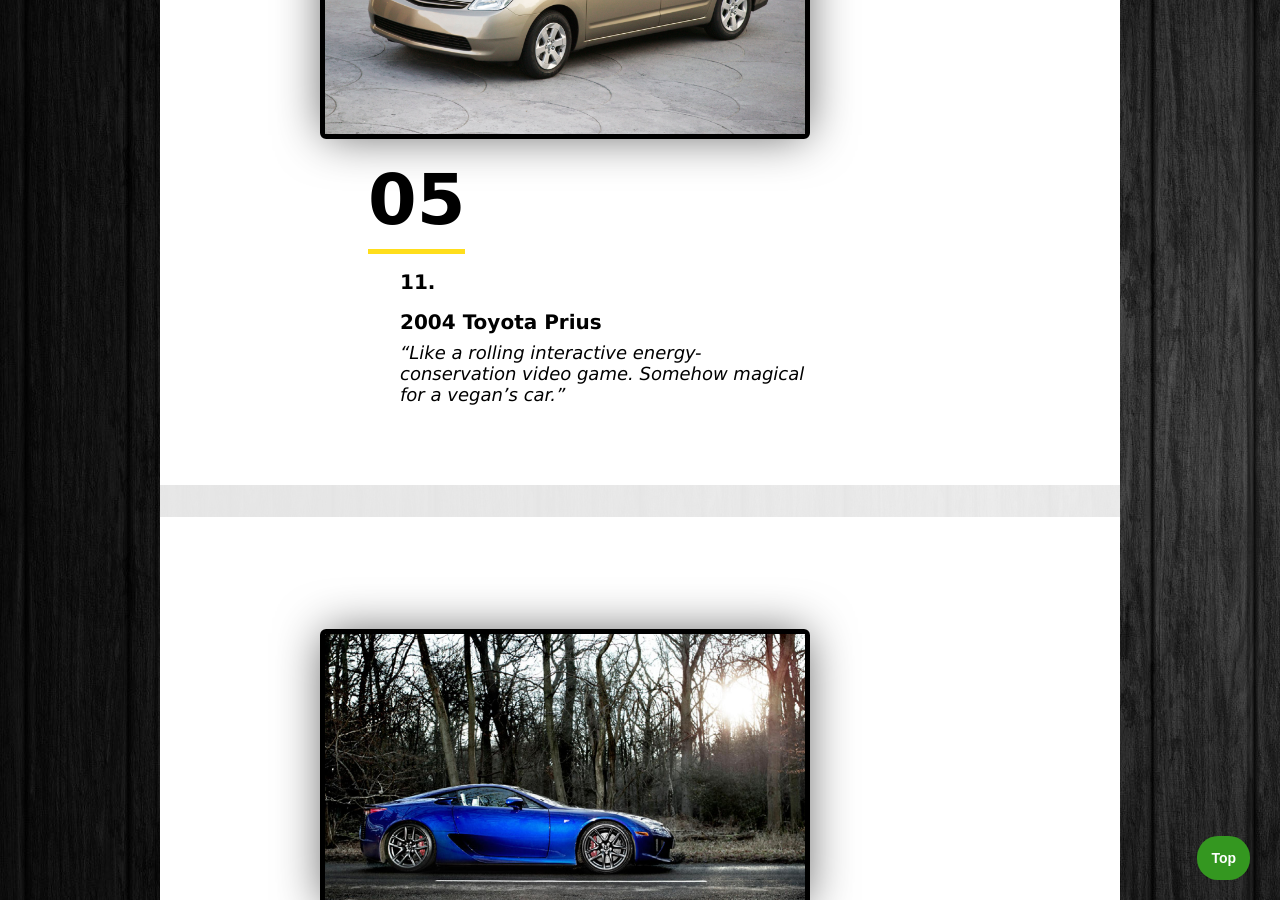
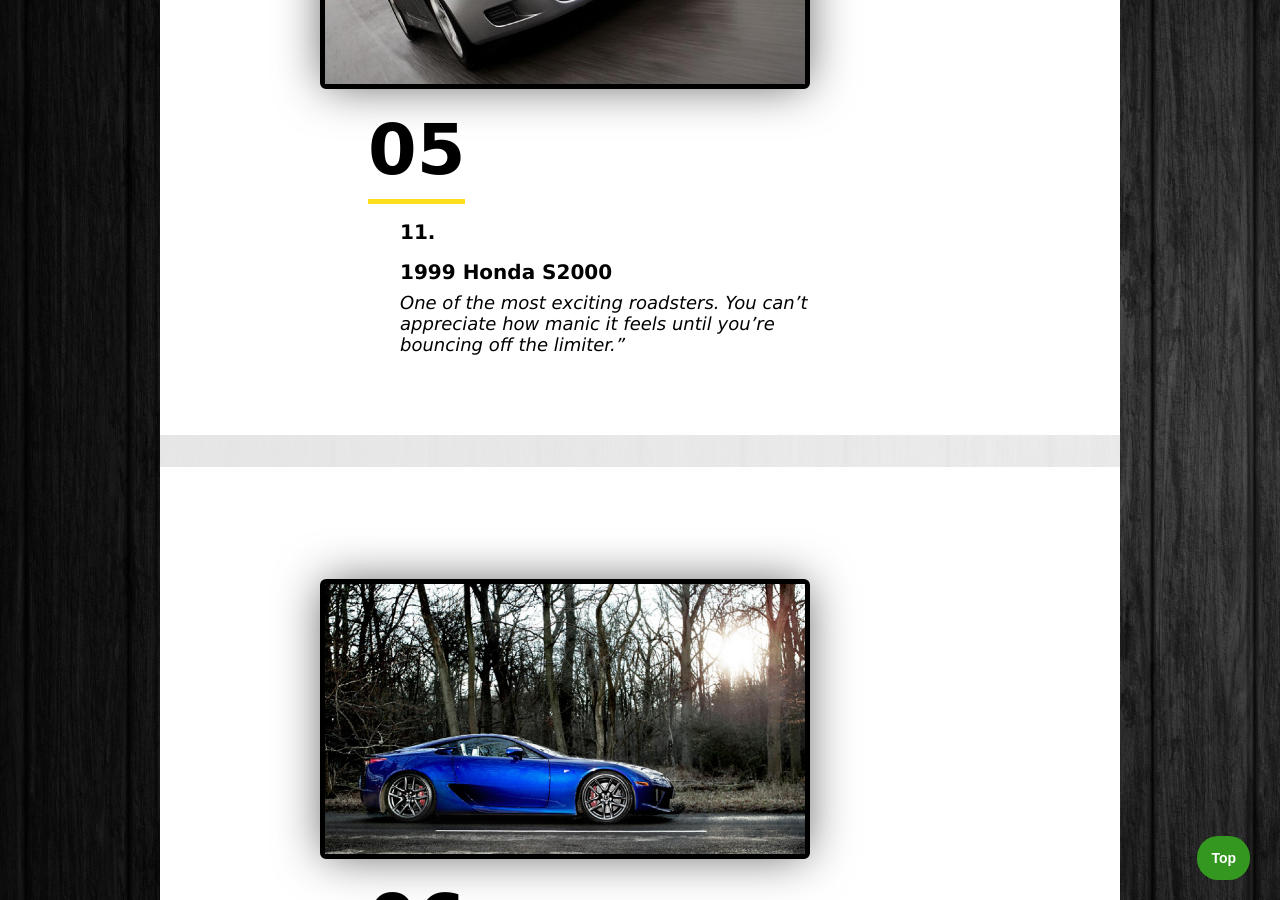
Before and after one commit to Ghotda/jekyll-cars, a Jekyll site: the page docs/top15.html, which Jekyll copies as it is, in a window 1280 px wide and 900 px high, scrolled down 3550 px. Built offline with Jekyll 4.4.1, drawn with Linux system fonts in a browser that asks for light colours; nearby versions of some CDN libraries.

Commit message:
Initial comment

```diff
--- a/_layouts/top15.html
+++ b/_layouts/top15.html
@@ -70,8 +70,8 @@
             <div class="desc">
                 <p class="num"><span>05</span></p>
                 <span class="count">11.</span>
-                <p>2004 Toyota Prius</p>
-                <p>“Like a rolling interactive energy-conservation video game. Somehow magical for a vegan’s car.”</p>
+                <p>1999 Honda S2000</p>
+                <p>One of the most exciting roadsters. You can’t appreciate how manic it feels until you’re bouncing off the limiter.”</p>
             </div>
         </section>
         <section>
--- a/docs/feed.xml
+++ b/docs/feed.xml
@@ -1,4 +1,4 @@
-<?xml version="1.0" encoding="utf-8"?><feed xmlns="http://www.w3.org/2005/Atom" ><generator uri="https://jekyllrb.com/" version="3.8.5">Jekyll</generator><link href="http://localhost:4000/jekyll-cars/feed.xml" rel="self" type="application/atom+xml" /><link href="http://localhost:4000/jekyll-cars/" rel="alternate" type="text/html" /><updated>2018-12-12T16:01:12+02:00</updated><id>http://localhost:4000/jekyll-cars/feed.xml</id><title type="html">Cars</title><subtitle>Short and Fast!</subtitle><entry><title type="html">Welcome to Jekyll!</title><link href="http://localhost:4000/jekyll-cars/jekyll/update/2018/12/11/welcome-to-jekyll.html" rel="alternate" type="text/html" title="Welcome to Jekyll!" /><published>2018-12-11T12:15:38+02:00</published><updated>2018-12-11T12:15:38+02:00</updated><id>http://localhost:4000/jekyll-cars/jekyll/update/2018/12/11/welcome-to-jekyll</id><content type="html" xml:base="http://localhost:4000/jekyll-cars/jekyll/update/2018/12/11/welcome-to-jekyll.html">&lt;p&gt;You’ll find this post in your &lt;code class=&quot;highlighter-rouge&quot;&gt;_posts&lt;/code&gt; directory. Go ahead and edit it and re-build the site to see your changes. You can rebuild the site in many different ways, but the most common way is to run &lt;code class=&quot;highlighter-rouge&quot;&gt;jekyll serve&lt;/code&gt;, which launches a web server and auto-regenerates your site when a file is updated.&lt;/p&gt;
+<?xml version="1.0" encoding="utf-8"?><feed xmlns="http://www.w3.org/2005/Atom" ><generator uri="https://jekyllrb.com/" version="3.8.5">Jekyll</generator><link href="http://localhost:4000/jekyll-cars/feed.xml" rel="self" type="application/atom+xml" /><link href="http://localhost:4000/jekyll-cars/" rel="alternate" type="text/html" /><updated>2018-12-12T16:09:32+02:00</updated><id>http://localhost:4000/jekyll-cars/feed.xml</id><title type="html">Cars</title><subtitle>Short and Fast!</subtitle><entry><title type="html">Welcome to Jekyll!</title><link href="http://localhost:4000/jekyll-cars/jekyll/update/2018/12/11/welcome-to-jekyll.html" rel="alternate" type="text/html" title="Welcome to Jekyll!" /><published>2018-12-11T12:15:38+02:00</published><updated>2018-12-11T12:15:38+02:00</updated><id>http://localhost:4000/jekyll-cars/jekyll/update/2018/12/11/welcome-to-jekyll</id><content type="html" xml:base="http://localhost:4000/jekyll-cars/jekyll/update/2018/12/11/welcome-to-jekyll.html">&lt;p&gt;You’ll find this post in your &lt;code class=&quot;highlighter-rouge&quot;&gt;_posts&lt;/code&gt; directory. Go ahead and edit it and re-build the site to see your changes. You can rebuild the site in many different ways, but the most common way is to run &lt;code class=&quot;highlighter-rouge&quot;&gt;jekyll serve&lt;/code&gt;, which launches a web server and auto-regenerates your site when a file is updated.&lt;/p&gt;
 
 &lt;p&gt;To add new posts, simply add a file in the &lt;code class=&quot;highlighter-rouge&quot;&gt;_posts&lt;/code&gt; directory that follows the convention &lt;code class=&quot;highlighter-rouge&quot;&gt;YYYY-MM-DD-name-of-post.ext&lt;/code&gt; and includes the necessary front matter. Take a look at the source for this post to get an idea about how it works.&lt;/p&gt;
 
--- a/docs/top15.html
+++ b/docs/top15.html
@@ -70,8 +70,8 @@
             <div class="desc">
                 <p class="num"><span>05</span></p>
                 <span class="count">11.</span>
-                <p>2004 Toyota Prius</p>
-                <p>“Like a rolling interactive energy-conservation video game. Somehow magical for a vegan’s car.”</p>
+                <p>1999 Honda S2000</p>
+                <p>One of the most exciting roadsters. You can’t appreciate how manic it feels until you’re bouncing off the limiter.”</p>
             </div>
         </section>
         <section>
```
Also changed, not shown: cars/11.jpg, docs/cars/11.jpg.
